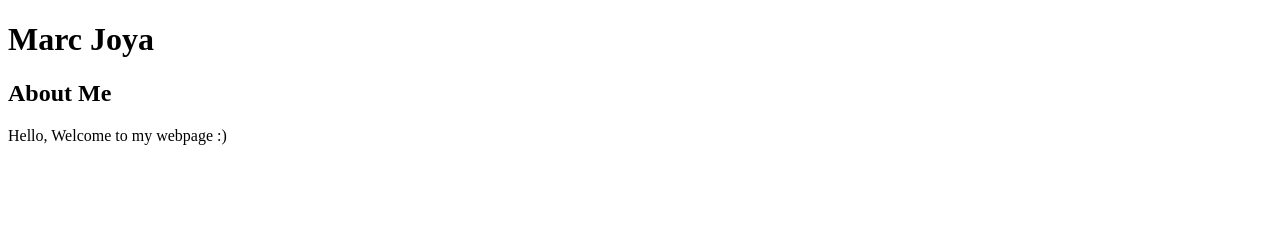
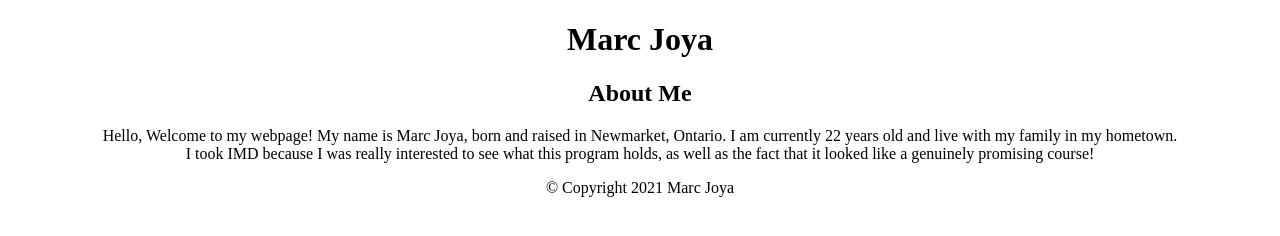
Before and after one commit to mjoya29/html-assignment, a plain HTML site: page index.html in a window 1280 px wide. Drawn offline with Linux system fonts and the light colour scheme.

Commit message:
pushed to git

```diff
--- a/index.html
+++ b/index.html
@@ -1,13 +1,23 @@
 <!DOCTYPE html>
 <html lang="en">
+
 <head>
     <meta charset="UTF-8">
     <meta name="viewport" content="width=device-width, initial-scale=1.0">
     <title>Marc Joya</title>
 </head>
+
+
 <body>
-    <h1>Marc Joya</h1>
-    <h2>About Me</h2>
-    <p>Hello, Welcome to my webpage :)</p>
+    <h1 style= "text-align: center;">Marc Joya</h1>
+    <h2 style="text-align: center;">About Me</h2>
+    <p style="text-align: center;">Hello, Welcome to my webpage! My name is Marc Joya, born and raised in Newmarket, Ontario.
+    I am currently 22 years old and live with my family in my hometown.
+    <br>I took IMD because I was really interested to see what this program holds, as well as the fact that it looked like a genuinely promising course!
+     </p>
+
+     <footer style="text-align: center;"> &copy; Copyright 2021 Marc Joya</footer>
 </body>
+
+
 </html>
```
